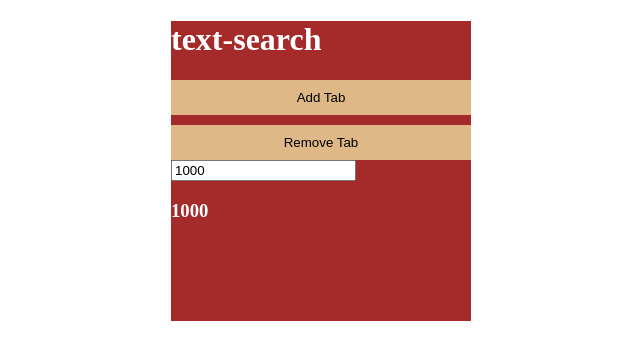
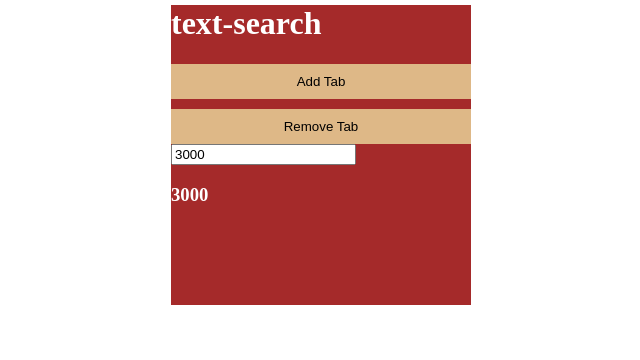
Before and after one commit to Repyah84/page-reload, an Angular app: page / in a window 1280 px wide. Shown: the top 360 px of the page, without its empty margins (319-959 px from the left). Built offline with nearby package versions, Linux system fonts and the light colour scheme; no server answers.

Commit message:
fix multiply chrome window reloaded event

```diff
--- a/src/app/chrome/active-tab.ts
+++ b/src/app/chrome/active-tab.ts
@@ -4,7 +4,7 @@ import { Observable, defer, map, shareReplay } from 'rxjs';
 @Injectable({ providedIn: 'root' })
 export class ChromeActiveTabService {
   public readonly activeTab$ = defer(() =>
-    chrome.tabs.query({ active: true })
+    chrome.tabs.query({ active: true, currentWindow: true })
   ).pipe(
     map(([tab]) => tab),
     shareReplay({ refCount: true, bufferSize: 1 })
--- a/src/app/popup.component.ts
+++ b/src/app/popup.component.ts
@@ -11,7 +11,7 @@ import { FormControl, Validators } from '@angular/forms';
 import { PopupService } from './popup.service';
 import { Subscription } from 'rxjs';
 
-const MIN_INTERVAL_COUNT_VALUE = 1000;
+const MIN_INTERVAL_COUNT_VALUE = 3000;
 
 @Component({
   selector: 'popup-root',
@@ -29,7 +29,7 @@ export class PopupComponent implements OnInit, OnDestroy {
 
   public intervalControl = new FormControl<number>(MIN_INTERVAL_COUNT_VALUE, [
     Validators.min(MIN_INTERVAL_COUNT_VALUE),
-    Validators.nullValidator,
+    Validators.required,
   ]);
 
   public constructor(
--- a/src/background/guards/is-tab-reload-from-content-message.tpe.ts
+++ b/src/background/guards/is-tab-reload-from-content-message.tpe.ts
@@ -1,4 +1,4 @@
-import { RuntimeMessageIsTabReloadFromContent } from 'src/app/types/runtime-meesage-is-tab-reload-from-content.type';
+import { RuntimeMessageIsTabReloadFromContent } from 'src/app/types/runtime-message-is-tab-reload-from-content.type';
 import { RuntimeMessages } from '../types/runtime-messages.type';
 
 export const isTabReloadFromContentMessage = (
--- a/src/background/types/runtime-messages.type.ts
+++ b/src/background/types/runtime-messages.type.ts
@@ -1,4 +1,4 @@
-import { RuntimeMessageIsTabReloadFromContent } from 'src/app/types/runtime-meesage-is-tab-reload-from-content.type';
+import { RuntimeMessageIsTabReloadFromContent } from 'src/app/types/runtime-message-is-tab-reload-from-content.type';
 import { RuntimeMessageIsReloading } from 'src/app/types/runtime-message-is-reloading.type';
 import { RuntimeSetDocumentText } from 'src/app/types/runtime-message-set-document-text.type';
 import { RuntimeStarReloadMessage } from 'src/app/types/runtime-start-reload-message.type';
--- a/src/styles/_reset.scss
+++ b/src/styles/_reset.scss
@@ -7,3 +7,7 @@ body {
   margin: 0;
   padding: 0;
 }
+
+body {
+  margin-top: -16px;
+}
```
Also changed, not shown: src/background/background.ts (+1 -26 lines), src/content.ts (+6 -6 lines), src/app/types/runtime-message-is-tab-reload-from-content.type.ts (renamed from src/app/types/runtime-meesage-is-tab-reload-from-content.type.ts).
